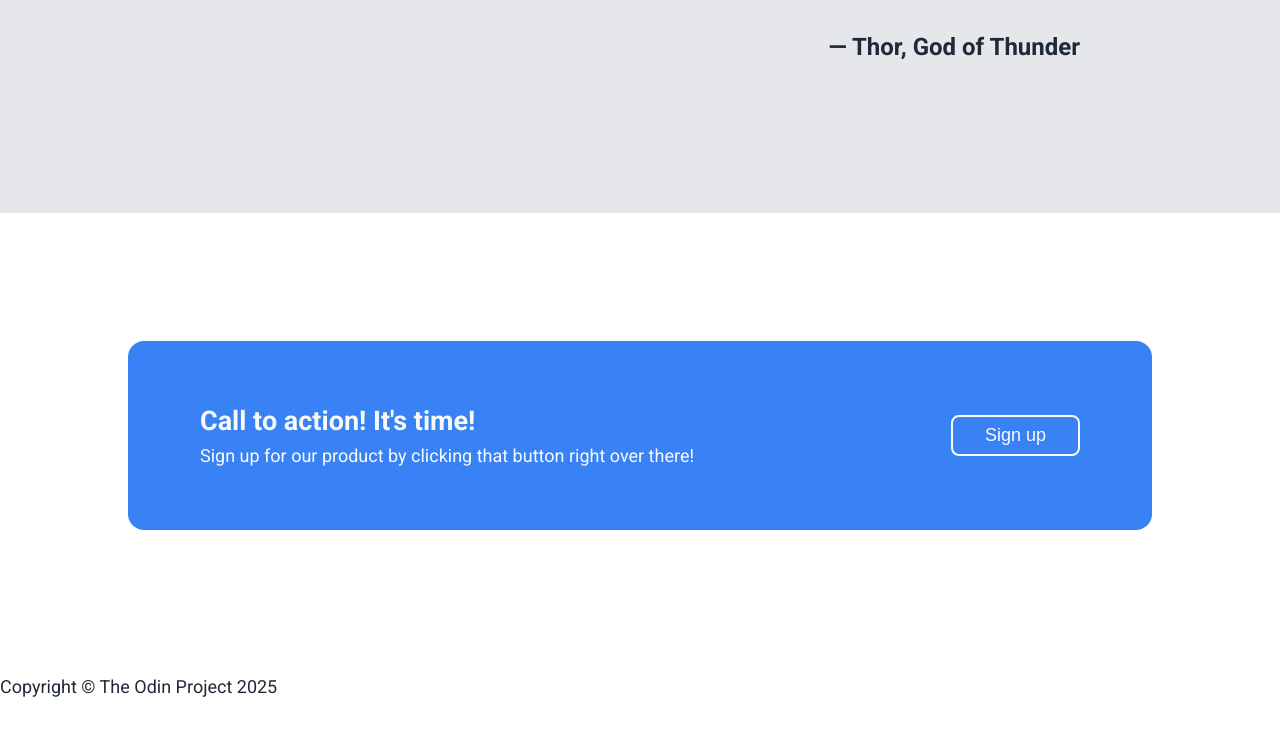
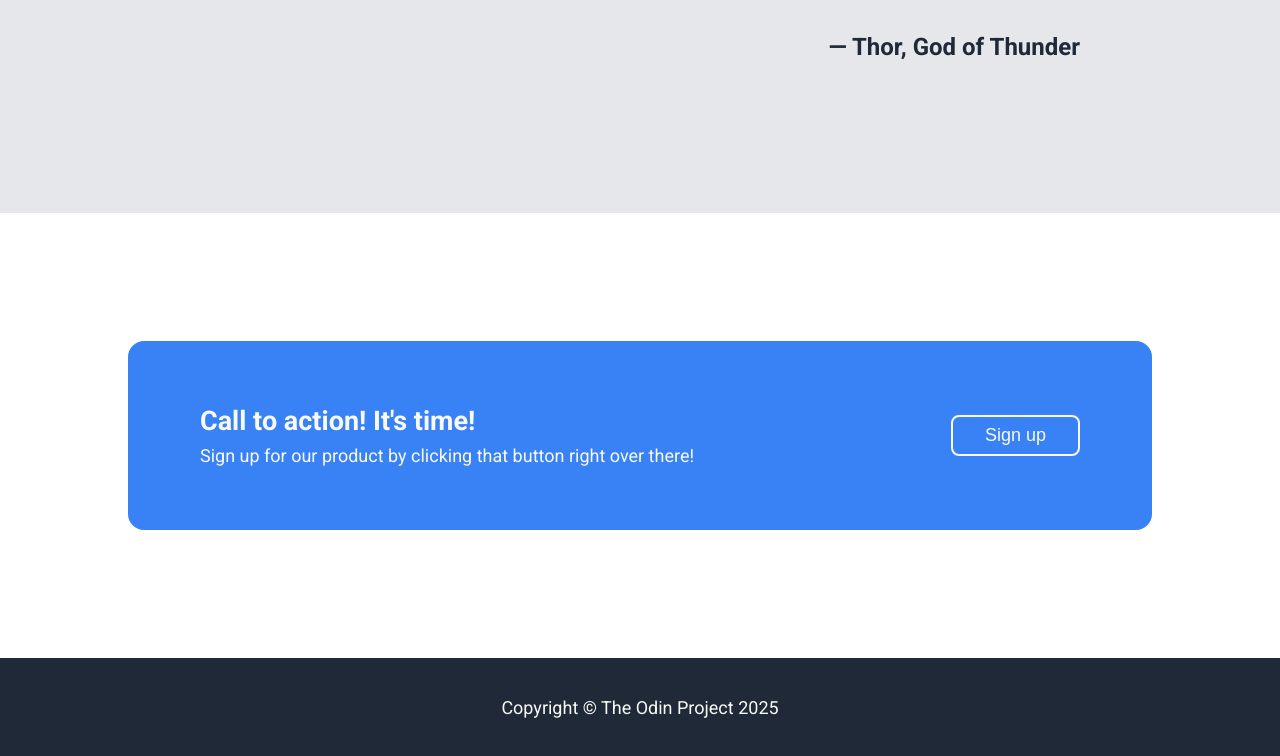
Before and after one commit to zacMartinez/odin-landing-page, a plain HTML site: page index.html in a window 1280 px wide. Shown: the part 1580-2336 px from the top of the page. Before the commit the page ends 2295 px from the top, so only its background shows below. Drawn offline with Linux system fonts and the light colour scheme.

Commit message:
Style footer

```diff
--- a/style.css
+++ b/style.css
@@ -204,3 +204,15 @@ p.cta-secondary-text {
 button.cta-button {
     border: 2px solid #f9faf8;
 }
+
+/* Footer */
+
+footer {
+    background: #1f2937;
+}
+
+p.footer-text {
+    text-align: center;
+    line-height: 64px;
+    color: #f9faf8;
+}
```
